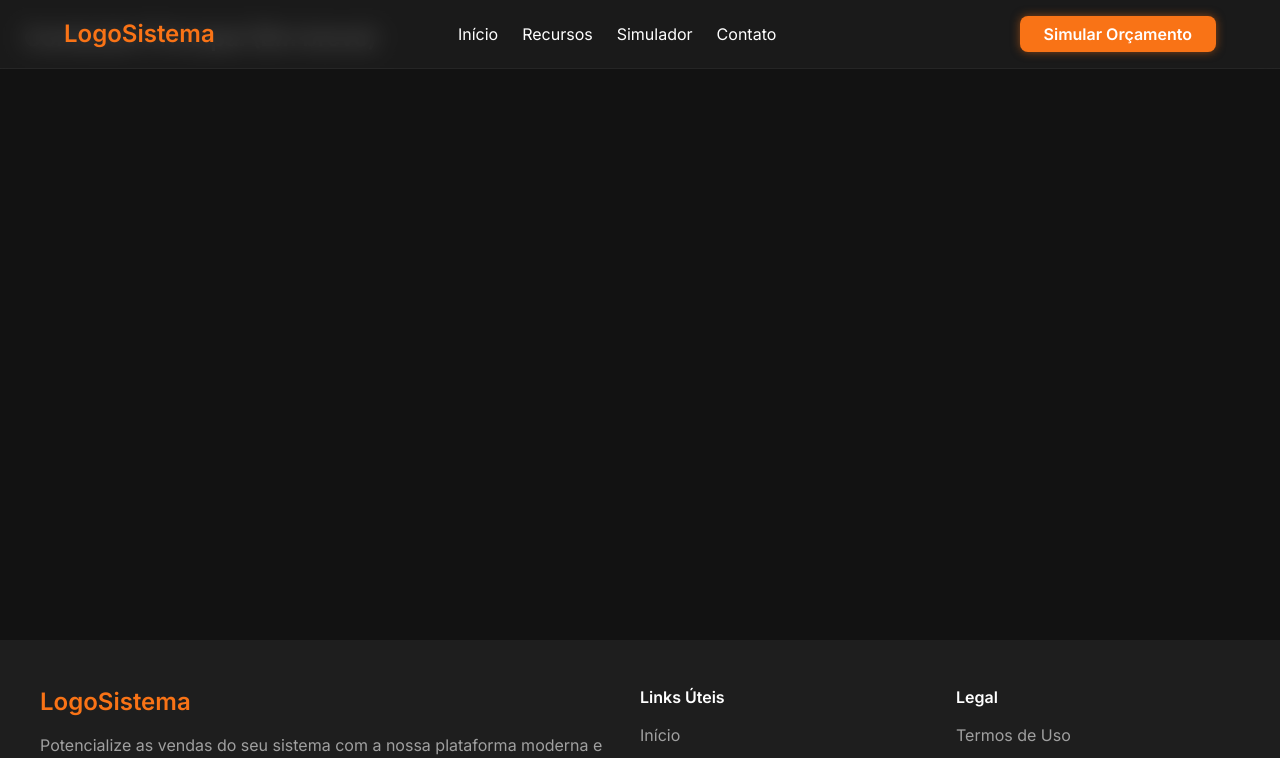
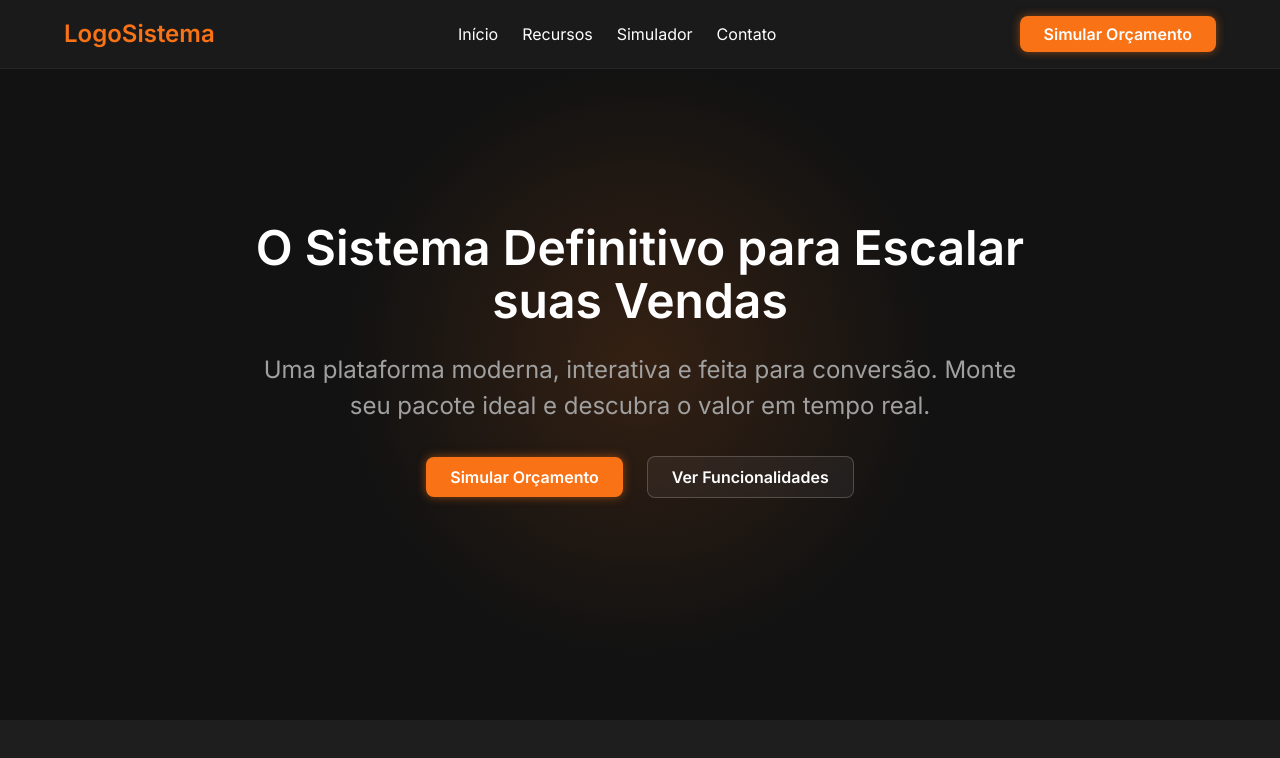
Before and after one commit to Bobtechma/arkosys, a React (Vite) app: page / in a window 1280 px wide. Shown: the top 758 px of the page. Built offline with nearby package versions, Linux system fonts and the light colour scheme.

Commit message:
feat(02-01): build hero section

```diff
--- a/src/App.jsx
+++ b/src/App.jsx
@@ -1,13 +1,14 @@
 import React from 'react';
 import Header from './components/Header';
+import Hero from './components/Hero';
 import Footer from './components/Footer';
 
 function App() {
   return (
     <div className="app-container">
       <Header />
-      <main style={{ minHeight: '80vh', paddingTop: '80px', padding: '24px' }}>
-        <h2>Conteúdo Principal (Em breve)</h2>
+      <main>
+        <Hero />
       </main>
       <Footer />
     </div>
--- /dev/null
+++ b/src/components/Hero.css
@@ -0,0 +1,77 @@
+.hero-section {
+  position: relative;
+  min-height: calc(100vh - 80px); /* Adjust based on header height */
+  display: flex;
+  align-items: center;
+  justify-content: center;
+  text-align: center;
+  padding: var(--spacing-6) var(--spacing-4);
+  overflow: hidden;
+}
+
+.hero-bg-glow {
+  position: absolute;
+  top: 50%;
+  left: 50%;
+  transform: translate(-50%, -50%);
+  width: 600px;
+  height: 600px;
+  background: radial-gradient(circle, rgba(249, 115, 22, 0.15) 0%, rgba(18, 18, 18, 0) 70%);
+  z-index: 0;
+  pointer-events: none;
+}
+
+.hero-content {
+  position: relative;
+  z-index: 1;
+  max-width: 800px;
+}
+
+.hero-title {
+  font-size: var(--font-size-display);
+  font-weight: var(--font-weight-semibold);
+  margin-bottom: var(--spacing-4);
+  line-height: 1.1;
+  color: #ffffff;
+}
+
+.hero-subtitle {
+  font-size: var(--font-size-heading);
+  color: var(--color-text-muted);
+  margin-bottom: var(--spacing-5);
+  font-weight: var(--font-weight-regular);
+}
+
+.hero-buttons {
+  display: flex;
+  flex-direction: column;
+  gap: var(--spacing-3);
+  align-items: center;
+  justify-content: center;
+}
+
+.btn-outline {
+  background: rgba(255, 255, 255, 0.05);
+  backdrop-filter: blur(10px);
+  -webkit-backdrop-filter: blur(10px);
+  border: 1px solid rgba(255, 255, 255, 0.2);
+  color: var(--color-text);
+  padding: var(--spacing-2) var(--spacing-4);
+  border-radius: var(--radius-lg);
+  font-size: var(--font-size-body);
+  font-weight: var(--font-weight-semibold);
+  transition: all 0.2s ease;
+}
+
+.btn-outline:hover {
+  background: rgba(255, 255, 255, 0.1);
+  border-color: rgba(255, 255, 255, 0.4);
+  transform: translateY(-2px);
+}
+
+@media (min-width: 768px) {
+  .hero-buttons {
+    flex-direction: row;
+    gap: var(--spacing-4);
+  }
+}
--- /dev/null
+++ b/src/components/Hero.jsx
@@ -0,0 +1,22 @@
+import React from 'react';
+import './Hero.css';
+
+const Hero = () => {
+  return (
+    <section className="hero-section">
+      <div className="hero-bg-glow"></div>
+      <div className="hero-content">
+        <h1 className="hero-title">O Sistema Definitivo para Escalar suas Vendas</h1>
+        <p className="hero-subtitle">
+          Uma plataforma moderna, interativa e feita para conversão. Monte seu pacote ideal e descubra o valor em tempo real.
+        </p>
+        <div className="hero-buttons">
+          <a href="#simulador" className="btn-primary">Simular Orçamento</a>
+          <a href="#recursos" className="btn-outline">Ver Funcionalidades</a>
+        </div>
+      </div>
+    </section>
+  );
+};
+
+export default Hero;
```
